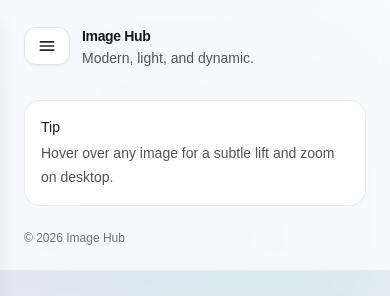
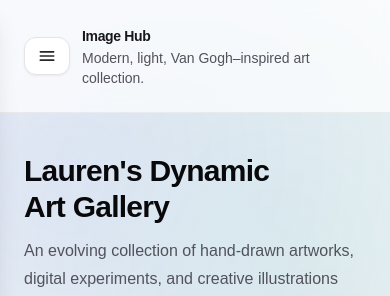
Before and after one commit to yuqiao1205/imagehub_new_design, a Next.js app: page / in a window 390 px wide. Shown: the top 296 px of the page. Built offline with nearby package versions, Linux system fonts and the light colour scheme.

Commit message:
Update page.tsx

```diff
--- a/src/app/page.tsx
+++ b/src/app/page.tsx
@@ -169,7 +169,7 @@ export default function Home() {
                 Image Hub
               </a>
               <p className="text-sm text-zinc-600">
-                Modern, light, and dynamic.
+                Modern, light, Van Gogh–inspired art collection.
               </p>
             </div>
 
@@ -208,14 +208,12 @@ export default function Home() {
             </ul>
           </nav>
 
-          <div className="mt-8 rounded-2xl border border-zinc-200/70 bg-white p-4">
+          <div className="mt-8 hidden rounded-2xl border border-zinc-200/70 bg-white p-4 md:block">
             <p className="text-sm font-medium text-zinc-900">Tip</p>
             <p className="mt-1 text-sm leading-6 text-zinc-600">
               Hover over any image for a subtle lift and zoom on desktop.
             </p>
           </div>
-
-          <p className="mt-6 text-xs text-zinc-500">© {new Date().getFullYear()} Image Hub</p>
         </aside>
 
         {/* Right main */}
```
